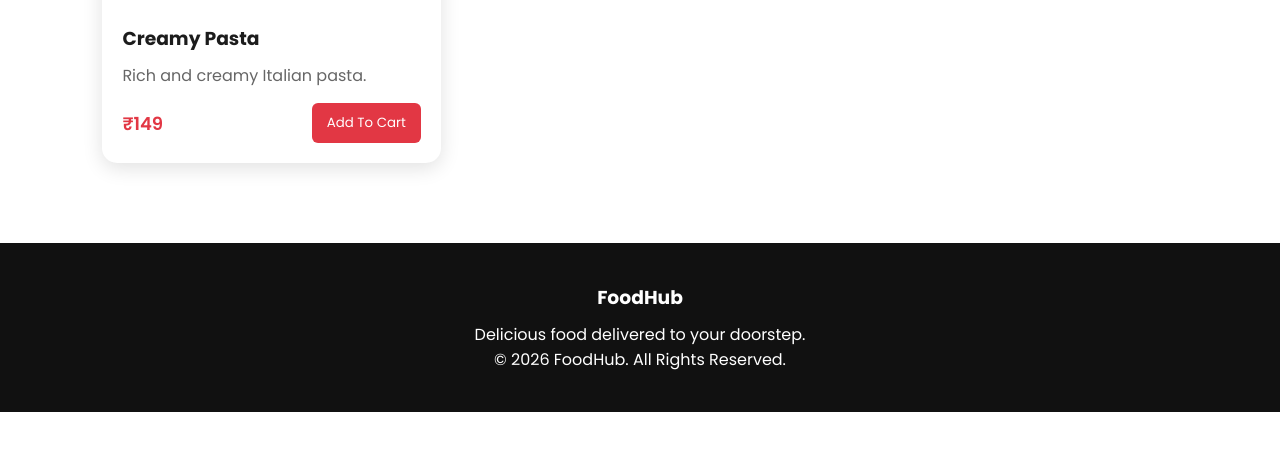
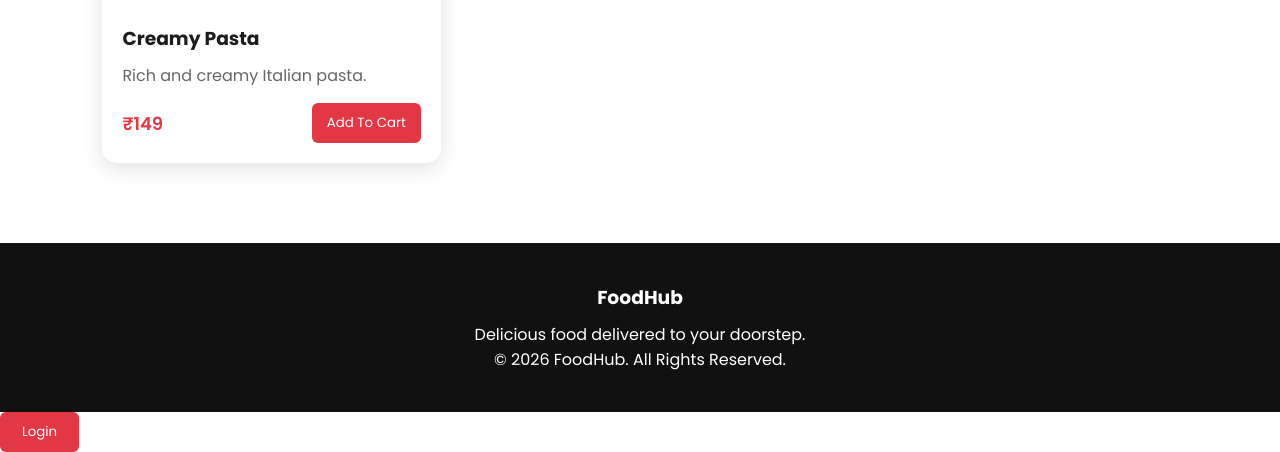
Before and after one commit to krishna45kumar/food-ordering-, a plain HTML site: page index.html in a window 1280 px wide. Shown: the part 2305-2757 px from the top of the page. Before the commit the page ends 2717 px from the top, so only its background shows below. Drawn offline with Linux system fonts and the light colour scheme.

Commit message:
seond commit

```diff
--- a/index.html
+++ b/index.html
@@ -292,6 +292,9 @@
     </footer>
 
     <!-- Login Modal -->
+     <button id="loginBtn" class="login-btn">
+ Login
+</button>
 
     <div class="modal" id="modal">
 
```
Also changed, not shown: contact.html (+1 -1 lines).
